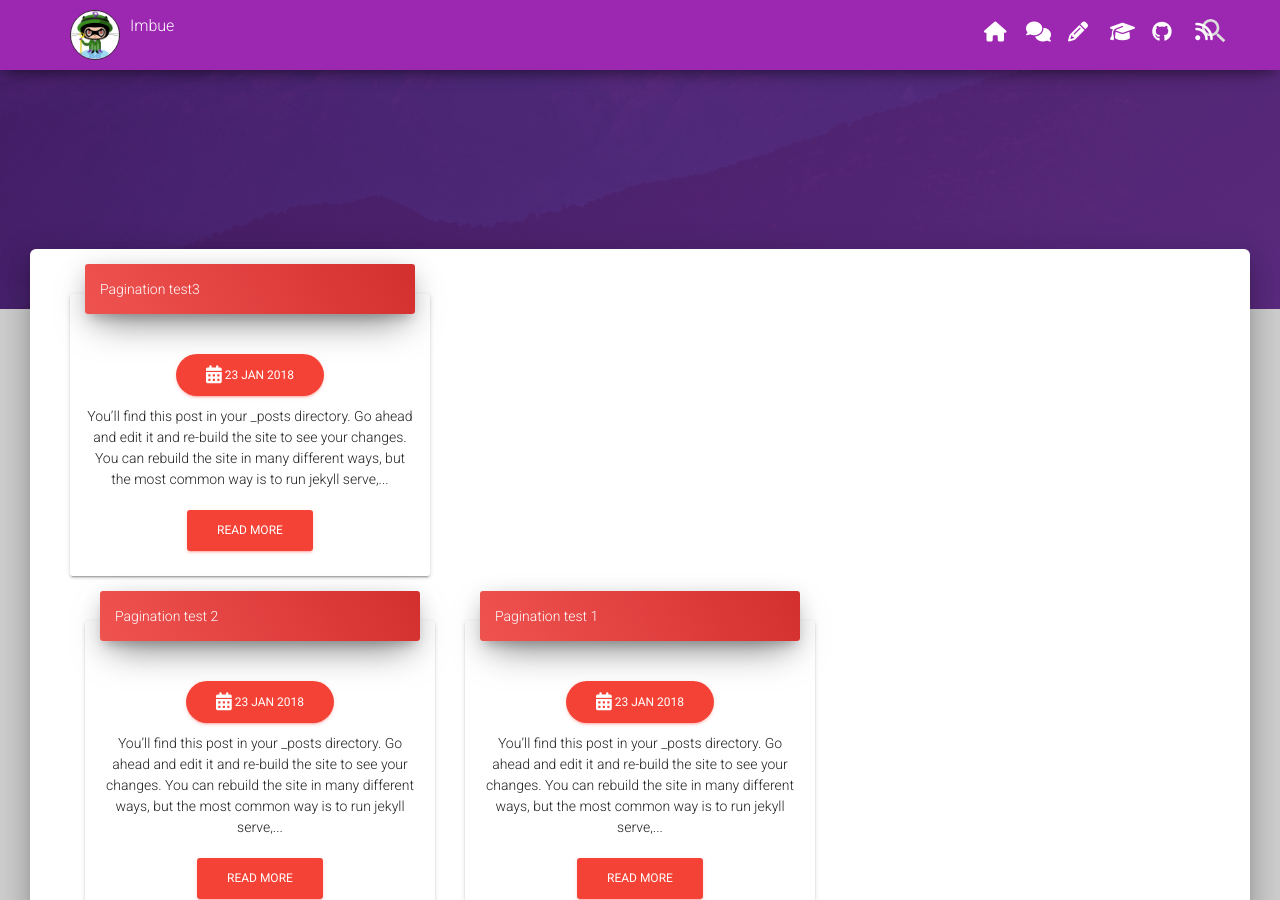
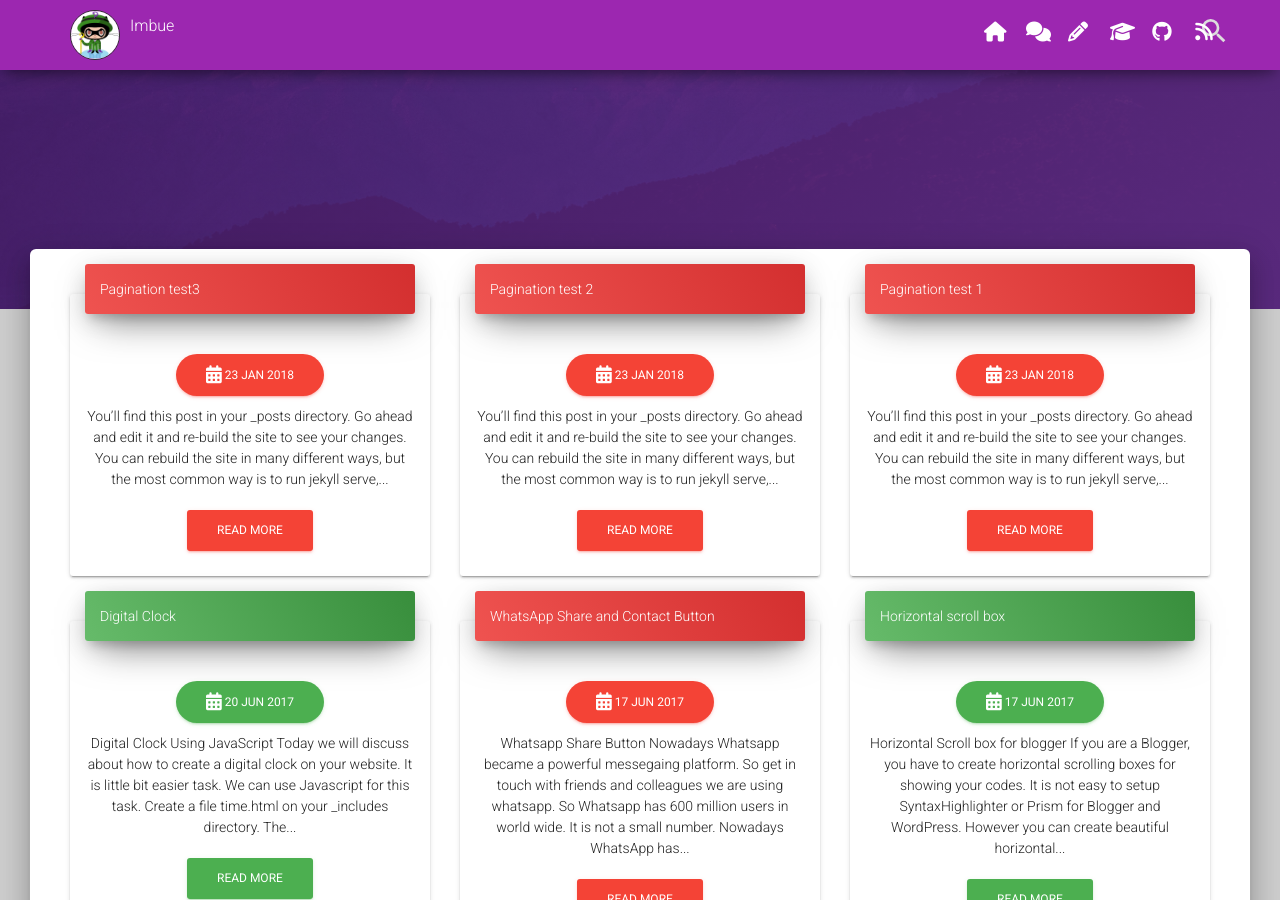
Before and after one commit to tip4programs/imbue, a Jekyll site: the page built from index.html, in a window 1280 px wide and 900 px high, scrolled down 501 px. Built offline with Jekyll 4.4.1, drawn with Linux system fonts in a browser that asks for light colours; nearby versions of some CDN libraries; the list of posts is cut into pages by our own code.

Commit message:
Update index.html

```diff
--- a/index.html
+++ b/index.html
@@ -2,10 +2,12 @@
 layout: default
 title: Welcome to Our Blog
 ---
+
 <div claa="container">
 <div class="row">
 {% for post in paginator.posts %}
 <div class="col-md-4">
+        <div class="card-deck">
         <div class="card card-nav-tabs">
         <div class="header header-{{ post.card_color }}">
         <div class="nav-tabs-wrapper">
@@ -29,7 +31,7 @@ title: Welcome to Our Blog
         </div>
       </div>
    </div>
-  </div>
+ </div>
        {% endfor %}
         </div>
         </div>
```
